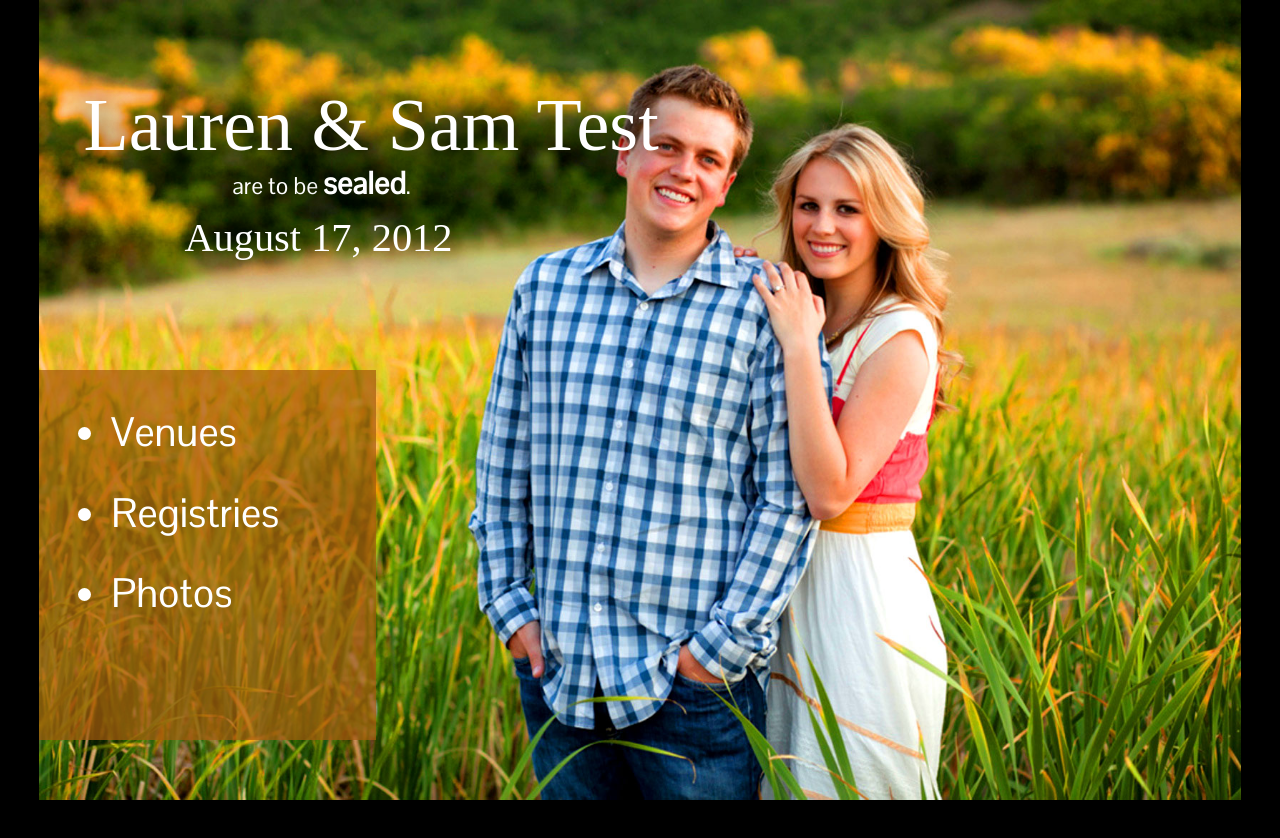
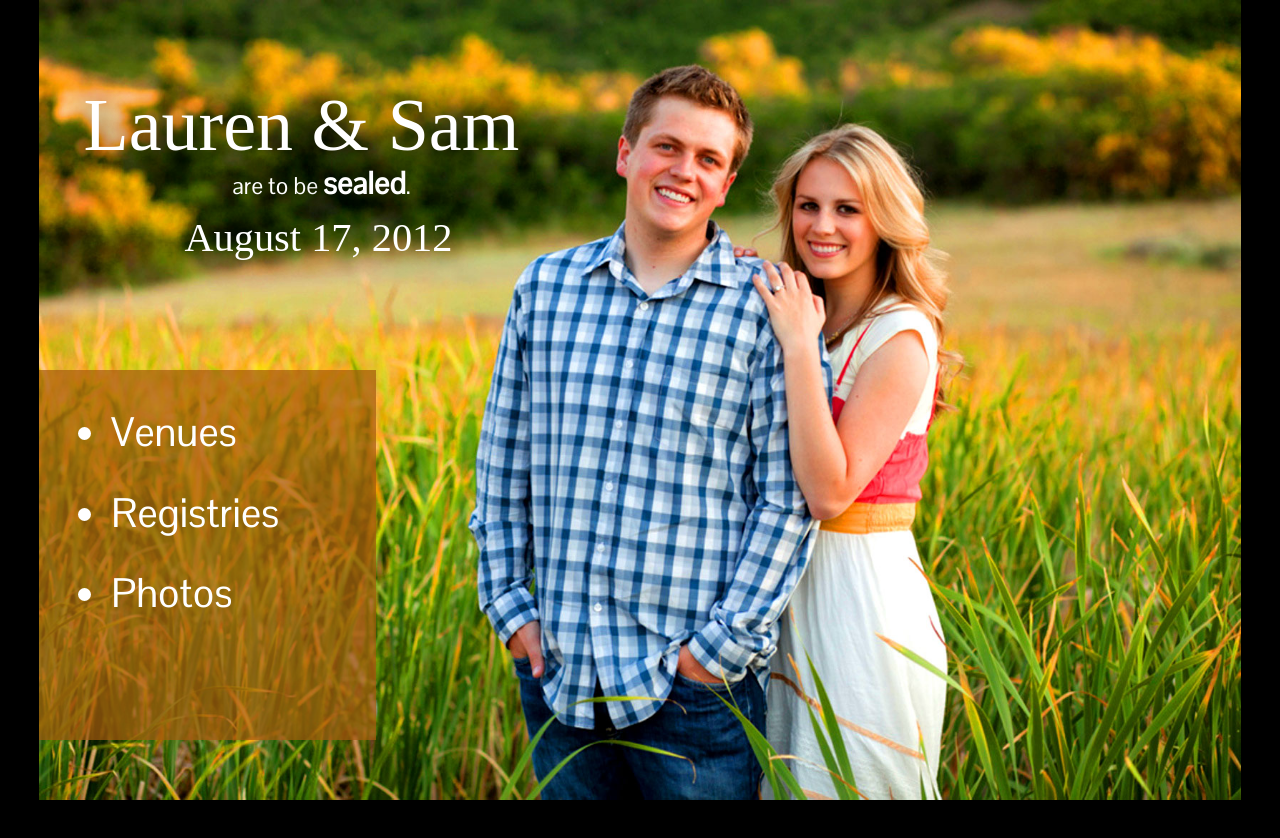
Before and after one commit to trevordixon/Lauren_and_Sam, a plain HTML site: page index.html in a window 1280 px wide. Shown: the top 838 px of the page. Drawn offline with nearby package versions, Linux system fonts and the light colour scheme; a web font is replaced by a local one.

Commit message:
Test worked, undo

```diff
--- a/index.html
+++ b/index.html
@@ -37,7 +37,7 @@
 	<!--[if lt IE 7]><p class=chromeframe>Your browser is <em>ancient!</em> <a href="http://browsehappy.com/">Upgrade to a different browser</a> or <a href="http://www.google.com/chromeframe/?redirect=true">install Google Chrome Frame</a> to experience this site.</p><![endif]-->
 
 	<div id="Home" class="page Home-page" data-0="left:0%;opacity:1" data-1000="left:-110%;opacity:0" data-offset="0">
-		<h1 data-0="margin-left:0em" data-1000="margin-left:9em">Lauren &amp; Sam Test</h1>
+		<h1 data-0="margin-left:0em" data-1000="margin-left:9em">Lauren &amp; Sam</h1>
 		<span class="are-to-be-sealed" data-0="margin-left:0em" data-1000="margin-left:23em">are to be <strong>sealed</strong>.</span>
 		<h2 data-0="margin-left:0em" data-1000="margin-left:5em">August 17, 2012</h2>
 
```
